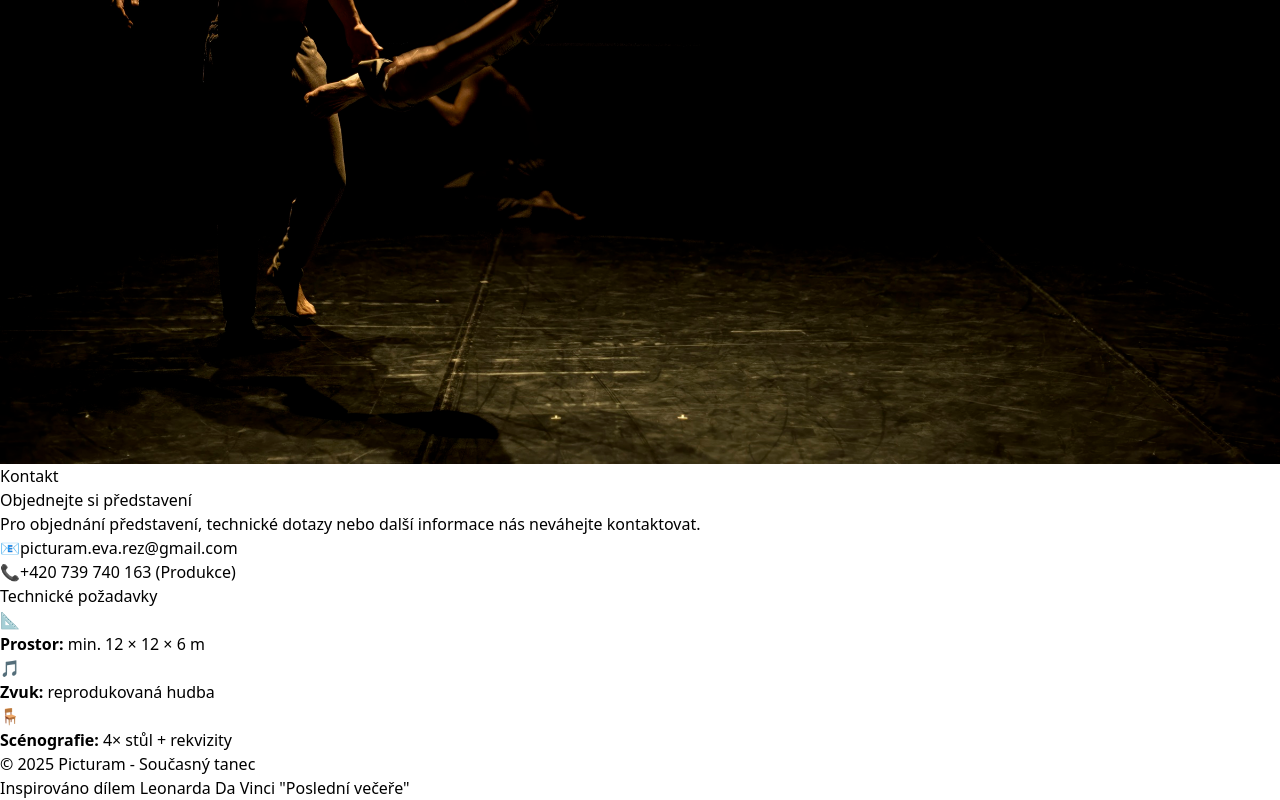
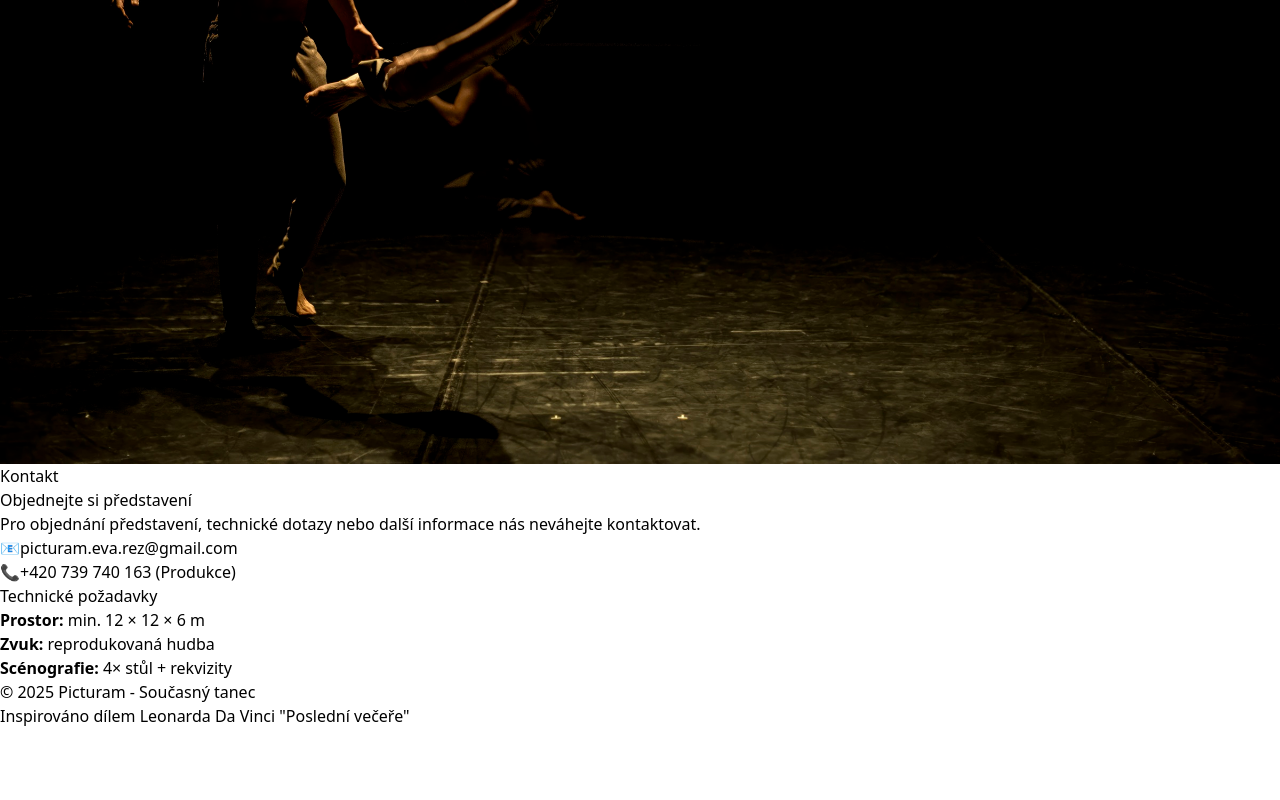
Before and after one commit to bracerino/picturam-site, a React (Vite) app: page / in a window 1280 px wide. Shown: the part 8962-9762 px from the top of the page. After the commit the page ends 9690 px from the top, so only its background shows below. Built offline with nearby package versions, Linux system fonts and the light colour scheme.

Commit message:
Update App.jsx

```diff
--- a/src/App.jsx
+++ b/src/App.jsx
@@ -405,19 +405,16 @@ Kromě pedagogiky se věnuje produkci tanečních projektů – je výkonnou ře
             <h3 className="text-3xl font-bold text-gray-800 mb-6">Technické požadavky</h3>
             <div className="space-y-4 text-gray-700">
               <div className="flex items-start space-x-3">
-                <span className="text-xl">📐</span>
                 <div>
                   <strong>Prostor:</strong> min. 12 × 12 × 6 m
                 </div>
               </div>
               <div className="flex items-start space-x-3">
-                <span className="text-xl">🎵</span>
                 <div>
                   <strong>Zvuk:</strong> reprodukovaná hudba
                 </div>
               </div>
               <div className="flex items-start space-x-3">
-                <span className="text-xl">🪑</span>
                 <div>
                   <strong>Scénografie:</strong> 4× stůl + rekvizity
                 </div>
```
